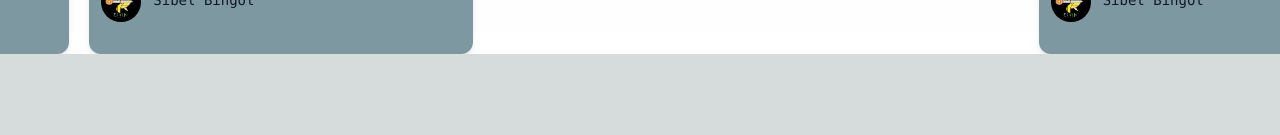
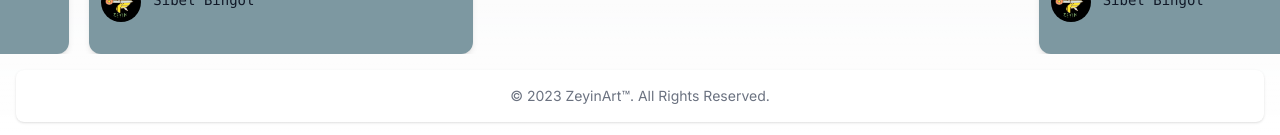
Before and after one commit to yilmazbingo/zeyin_art_store, a Next.js app: page / in a window 1280 px wide. Shown: the part 1530-1665 px from the top of the page. Before the commit the page ends 1584 px from the top, so only its background shows below. Built offline with nearby package versions, Linux system fonts and the light colour scheme.

Commit message:
footer added

```diff
--- a/src/app/layout.tsx
+++ b/src/app/layout.tsx
@@ -2,6 +2,7 @@ import "./globals.css";
 import "../styles/main.scss";
 import type { Metadata } from "next";
 import { Inter } from "next/font/google";
+import Footer from "@/components/ui/common/Footer";
 
 const inter = Inter({ subsets: ["latin"] });
 
@@ -27,6 +28,7 @@ export default function RootLayout({
   return (
     <html lang="en">
       <body className={inter.className}>{children}</body>
+      <Footer />
     </html>
   );
 }
--- /dev/null
+++ b/src/components/ui/common/Footer/index.tsx
@@ -0,0 +1,40 @@
+export default function Footer() {
+  return (
+    <footer className="bg-white rounded-lg shadow m-4 dark:bg-gray-800">
+      <div className="w-full mx-auto max-w-screen-xl p-4 md:flex md:items-center md:justify-center">
+        <span className="text-sm text-gray-500 sm:text-center dark:text-gray-400">
+          © 2023{" "}
+          <a
+            href="https://zeyinart.com/"
+            className="hover:underline text-center"
+          >
+            ZeyinArt™
+          </a>
+          . All Rights Reserved.
+        </span>
+        {/* <ul className="flex flex-wrap items-center mt-3 text-sm font-medium text-gray-500 dark:text-gray-400 sm:mt-0">
+          <li>
+            <a href="#" className="mr-4 hover:underline md:mr-6 ">
+              About
+            </a>
+          </li>
+          <li>
+            <a href="#" className="mr-4 hover:underline md:mr-6">
+              Privacy Policy
+            </a>
+          </li>
+          <li>
+            <a href="#" className="mr-4 hover:underline md:mr-6">
+              Licensing
+            </a>
+          </li>
+          <li>
+            <a href="#" className="hover:underline">
+              Contact
+            </a>
+          </li>
+        </ul> */}
+      </div>
+    </footer>
+  );
+}
```
